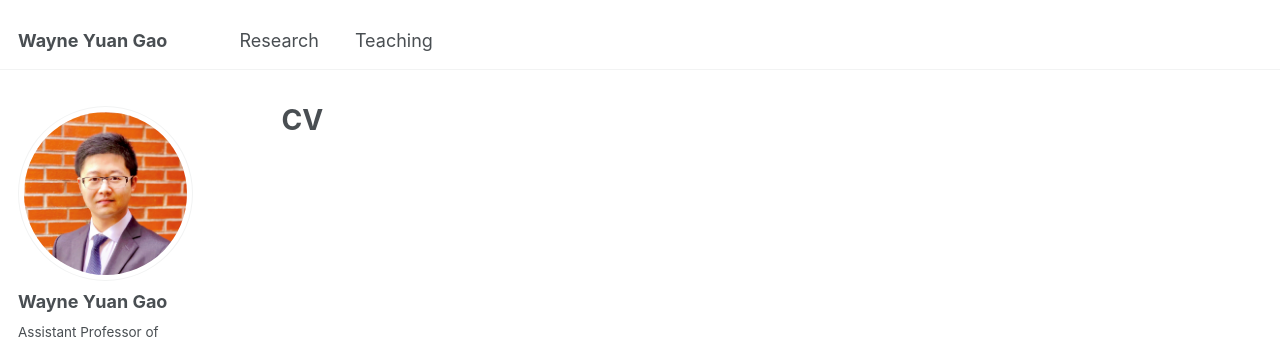
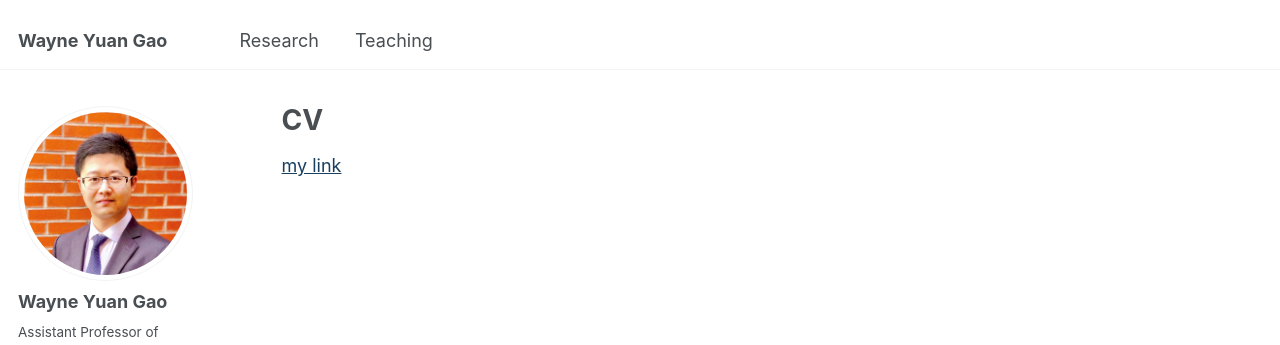
Before and after one commit to wayne-y-gao/wayne-y-gao.github.io, a Jekyll site: the page built from _pages/cv.md, in a window 1280 px wide. Shown: the top 345 px of the page. Built offline with Jekyll 4.4.1, drawn with Linux system fonts in a browser that asks for light colours; some web fonts are replaced.

Commit message:
Update cv.md

```diff
--- a/_pages/cv.md
+++ b/_pages/cv.md
@@ -8,3 +8,6 @@ redirect_from:
 ---
 
 {% include base_path %}
+
+
+[my link](file:///C:/my_file.pdf)
```
